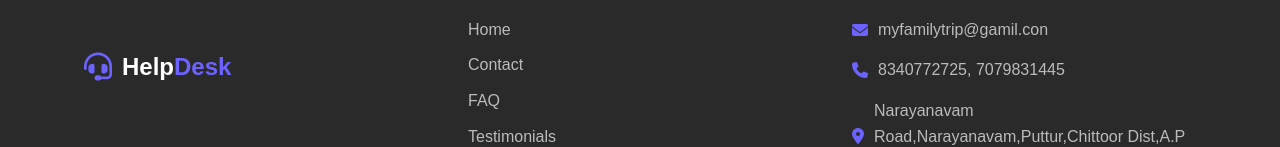
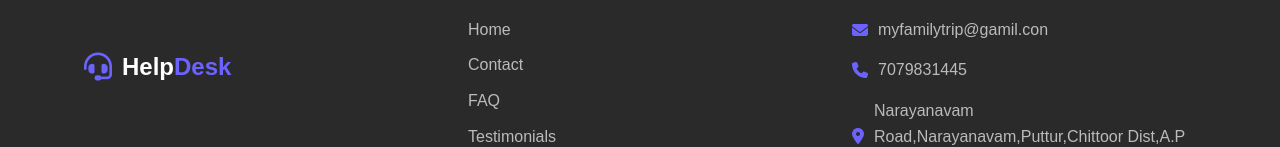
Before and after one commit to SagarKumarSingh0/FamilyTrip, a plain HTML site: page contect/contect.html in a window 1280 px wide. Shown: the part 2330-2477 px from the top of the page. Drawn offline with Linux system fonts and the light colour scheme.

Commit message:
Update contect.html

```diff
--- a/contect/contect.html
+++ b/contect/contect.html
@@ -168,7 +168,7 @@
                 <div class="footer-contact">
                     <h4>Contact Us</h4>
                     <p><i class="fas fa-envelope"></i>myfamilytrip@gamil.con</p>
-                    <p><i class="fas fa-phone"></i>8340772725, 7079831445</p>
+                    <p><i class="fas fa-phone"></i> 7079831445</p>
                     <p><i class="fas fa-map-marker-alt"></i>Narayanavam Road,Narayanavam,Puttur,Chittoor Dist,A.P 517583</p>
                 </div>
             </div>
```
